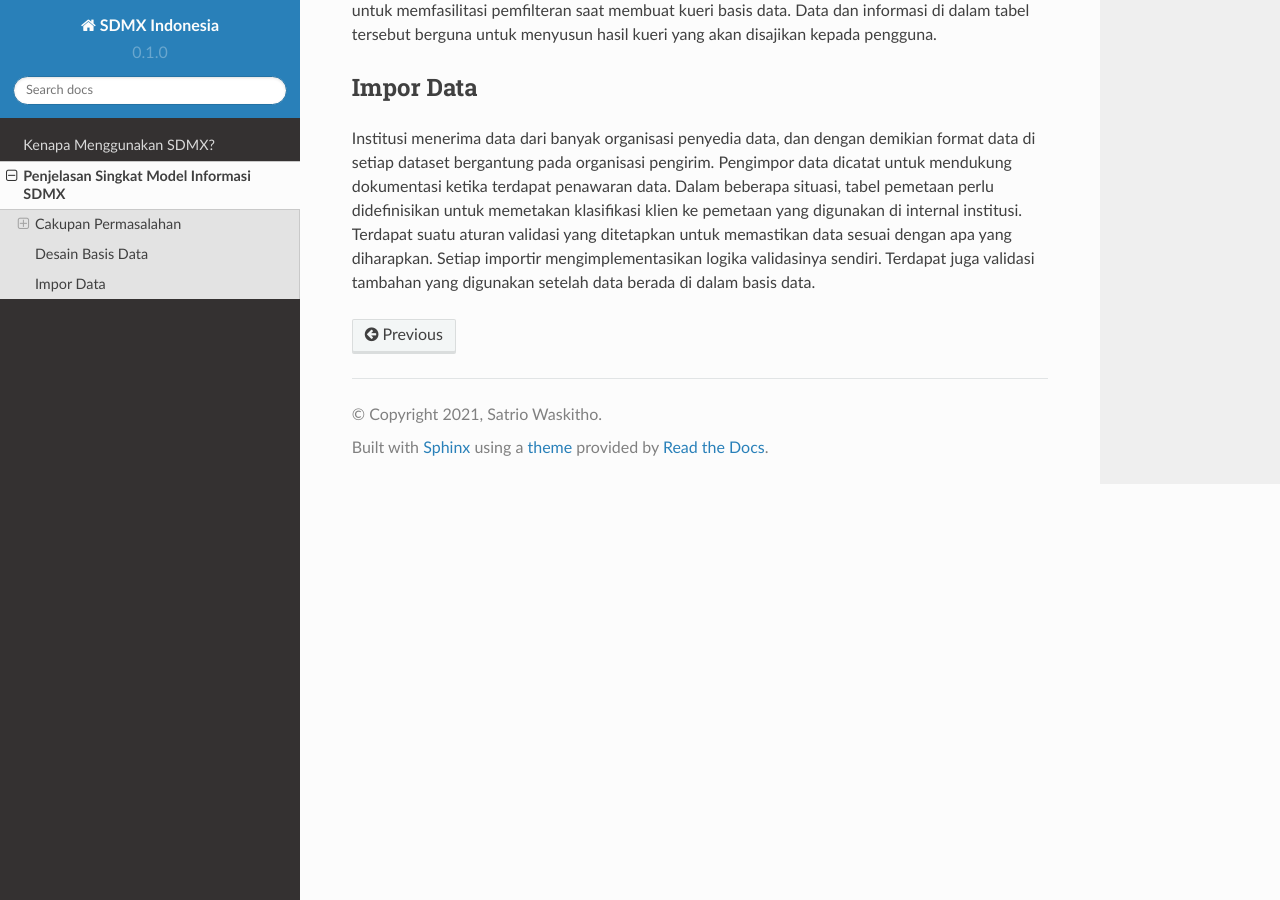
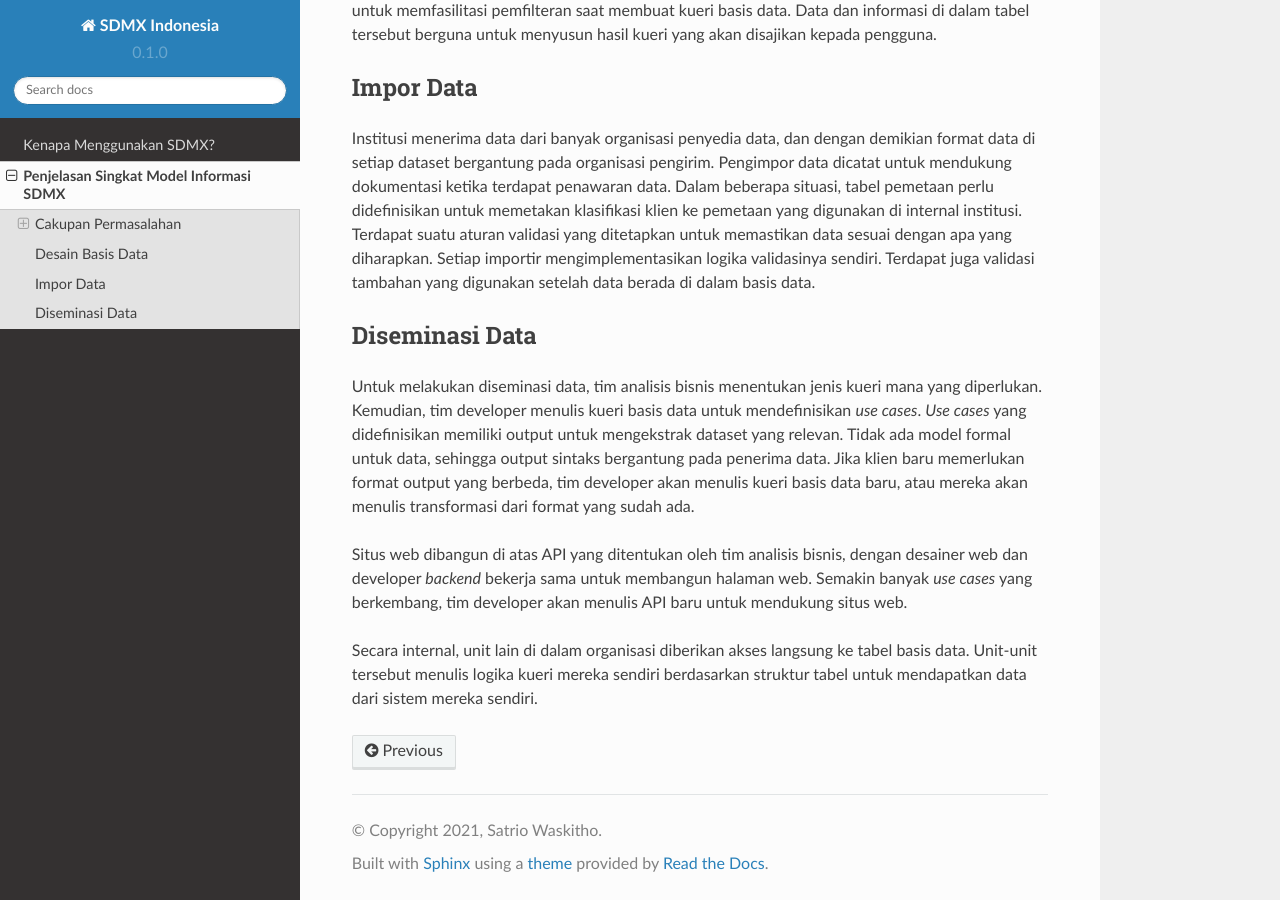
Before and after one commit to satriowaskitho/sdmx-indonesia, a Sphinx documentation site: the page built from docs/source/brief-overview.rst, in a window 1280 px wide and 900 px high, scrolled down 1113 px. Built offline with Sphinx 7.4.7 and the Read the Docs theme 2.0.0, drawn with Linux system fonts in a browser that asks for light colours.

Commit message:
update file brief-overview.rst

```diff
--- a/docs/source/brief-overview.rst
+++ b/docs/source/brief-overview.rst
@@ -34,3 +32,12 @@ Impor Data
 ----------
 
 Institusi menerima data dari banyak organisasi penyedia data, dan dengan demikian format data di setiap dataset bergantung pada organisasi pengirim. Pengimpor data dicatat untuk mendukung dokumentasi ketika terdapat penawaran data. Dalam beberapa situasi, tabel pemetaan perlu didefinisikan untuk memetakan klasifikasi klien ke pemetaan yang digunakan di internal institusi. Terdapat suatu aturan validasi yang ditetapkan untuk memastikan data sesuai dengan apa yang diharapkan. Setiap importir mengimplementasikan logika validasinya sendiri. Terdapat juga validasi tambahan yang digunakan setelah data berada di dalam basis data.
+
+Diseminasi Data
+---------------
+
+Untuk melakukan diseminasi data, tim analisis bisnis menentukan jenis kueri mana yang diperlukan. Kemudian, tim developer menulis kueri basis data untuk mendefinisikan *use cases*. *Use cases* yang didefinisikan memiliki output untuk mengekstrak dataset yang relevan. Tidak ada model formal untuk data, sehingga output sintaks bergantung pada penerima data. Jika klien baru memerlukan format output yang berbeda, tim developer akan menulis kueri basis data baru, atau mereka akan menulis transformasi dari format yang sudah ada.
+
+Situs web dibangun di atas API yang ditentukan oleh tim analisis bisnis, dengan desainer web dan developer *backend* bekerja sama untuk membangun halaman web. Semakin banyak *use cases* yang berkembang, tim developer akan menulis API baru untuk mendukung situs web.
+
+Secara internal, unit lain di dalam organisasi diberikan akses langsung ke tabel basis data. Unit-unit tersebut menulis logika kueri mereka sendiri berdasarkan struktur tabel untuk mendapatkan data dari sistem mereka sendiri.
--- a/docs/source/index.rst
+++ b/docs/source/index.rst
@@ -17,8 +17,8 @@ SDMX mendukung banyak aktivitas statistik dan proses yang mendukung aktivitas te
 .. [#f1] *Metamodeling* merupakan pembuatan sekumpulan "konsep" (seperti benda, istilah, dan lain lain.) dalam suatu cakupan tertentu.
 .. [#f2] GESMES merupakan standar UN/EDIFACT.
 
-Contents
---------
+Daftar Isi
+----------
 
 .. toctree::
 
```
Also changed, not shown: other parts of docs/source/brief-overview.rst (+0 -2 lines), 9 other files.
